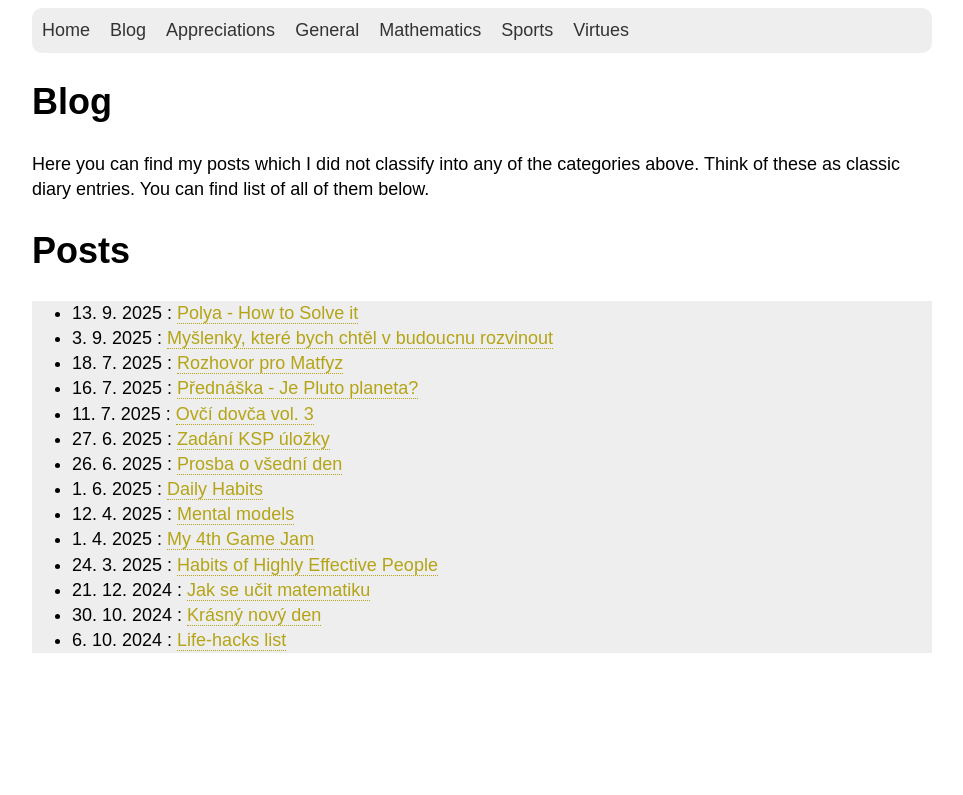
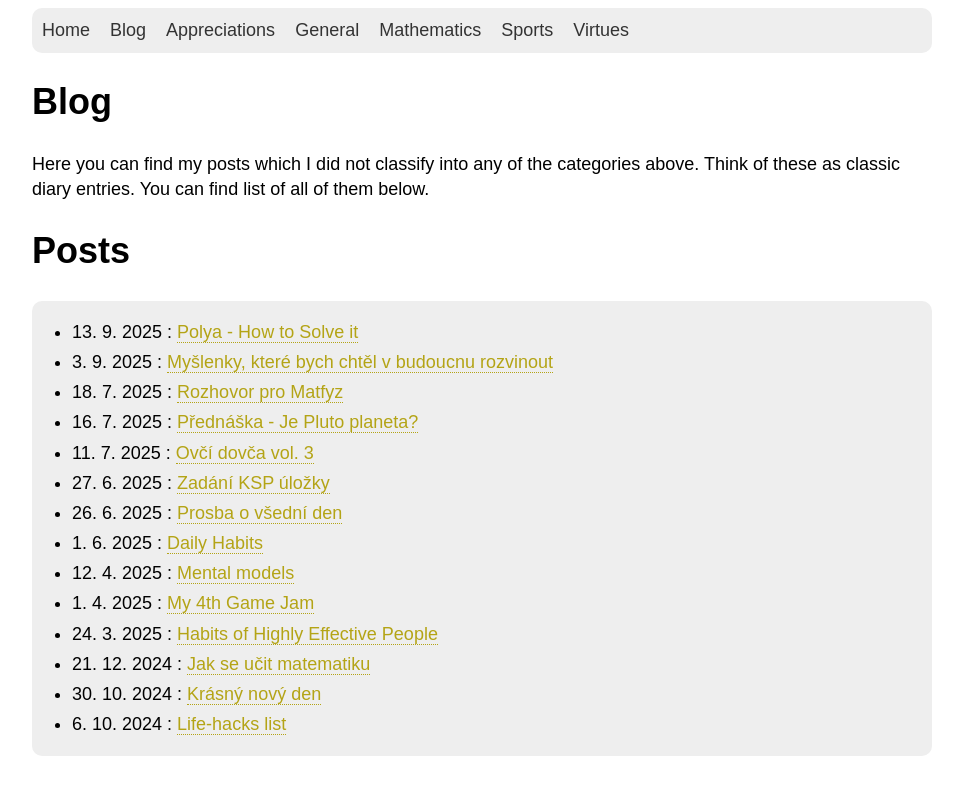
Before and after one commit to hartmaj2/hartmaj2.github.io, a Jekyll site: the page built from sections/blog.md, in a window 1280 px wide. Shown: the top 795 px of the page, without its empty margins (158-1121 px from the left). Built offline with Jekyll 4.4.1, drawn with Linux system fonts in a browser that asks for light colours.

Commit message:
Improve post list style

```diff
--- a/css/style.css
+++ b/css/style.css
@@ -40,6 +40,13 @@ main a {
 /* Blog posts list */
 .posts-list {
   background-color: var(--secondary-color);
+  border-radius: 10px;
+  padding: 1px 0px;
+}
+
+/* Make more space between the posts inside the list */
+.posts-list ul li {
+  margin: 5px 0px;
 }
 
 blockquote {
```
